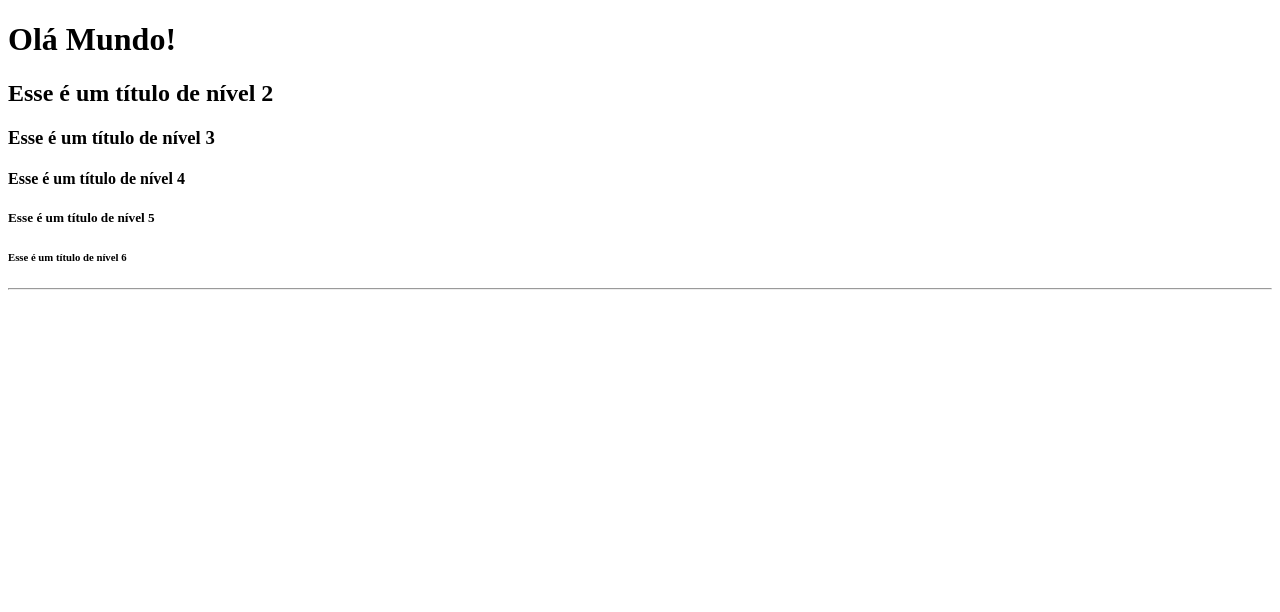
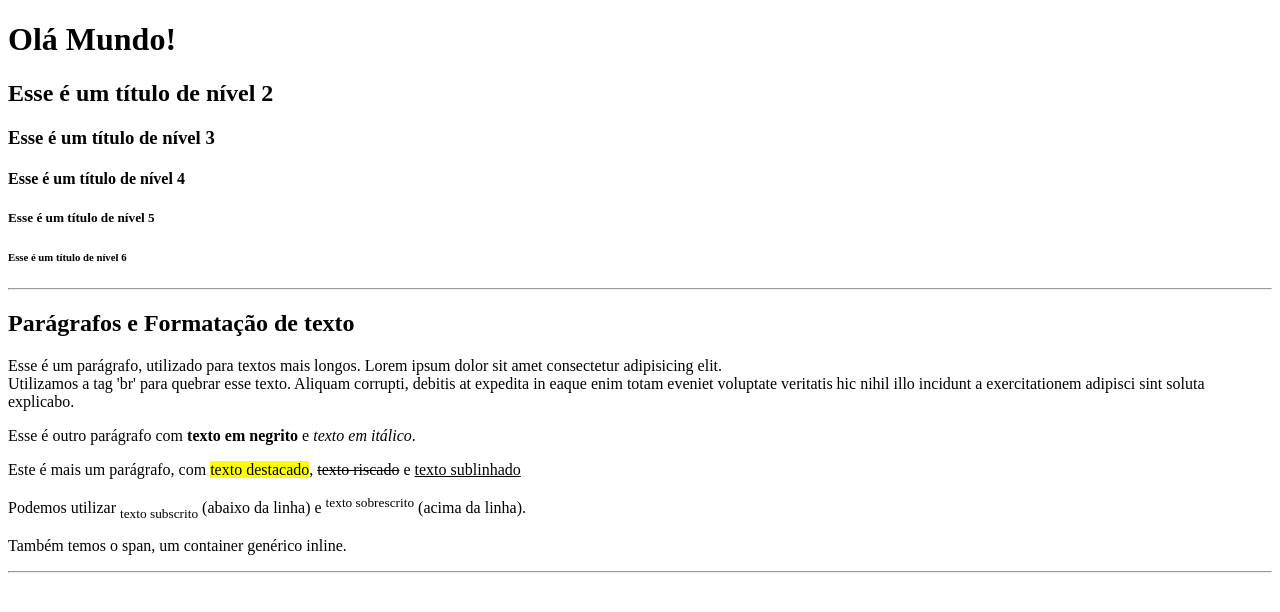
Before and after one commit to N4rdelli/aulas-desperta-stem, a plain HTML site: page aula-1/index.html in a window 1280 px wide. Drawn offline with Linux system fonts and the light colour scheme.

Commit message:
Explica Parágrafos e Formatação de Texto em um documento .html.

```diff
--- a/aula-1/index.html
+++ b/aula-1/index.html
@@ -35,6 +35,20 @@
 
     <hr>
     <!-- Essa aqui é uma linha horizontal. -->
+
+    <h2>Parágrafos e Formatação de texto</h2>
+
+    <p>Esse é um parágrafo, utilizado para textos mais longos. Lorem ipsum dolor sit amet consectetur adipisicing elit. <br> Utilizamos a tag 'br' para quebrar esse texto. Aliquam corrupti, debitis at expedita in eaque enim totam eveniet voluptate veritatis hic nihil illo incidunt a exercitationem adipisci sint soluta explicabo.</p>
+
+    <p>Esse é outro parágrafo com <b>texto em negrito</b> e <i>texto em itálico</i>.</p>
+
+    <p>Este é mais um parágrafo, com <mark>texto destacado</mark>, <del>texto riscado</del> e <ins>texto sublinhado</ins></p>
+
+    <p>Podemos utilizar <sub>texto subscrito</sub> (abaixo da linha) e <sup>texto sobrescrito</sup> (acima da linha).</p>
+
+    <p>Também temos o <span>span, um container genérico inline</span>.</p>
+
+    <hr>
 </body>
 
 </html>
```
